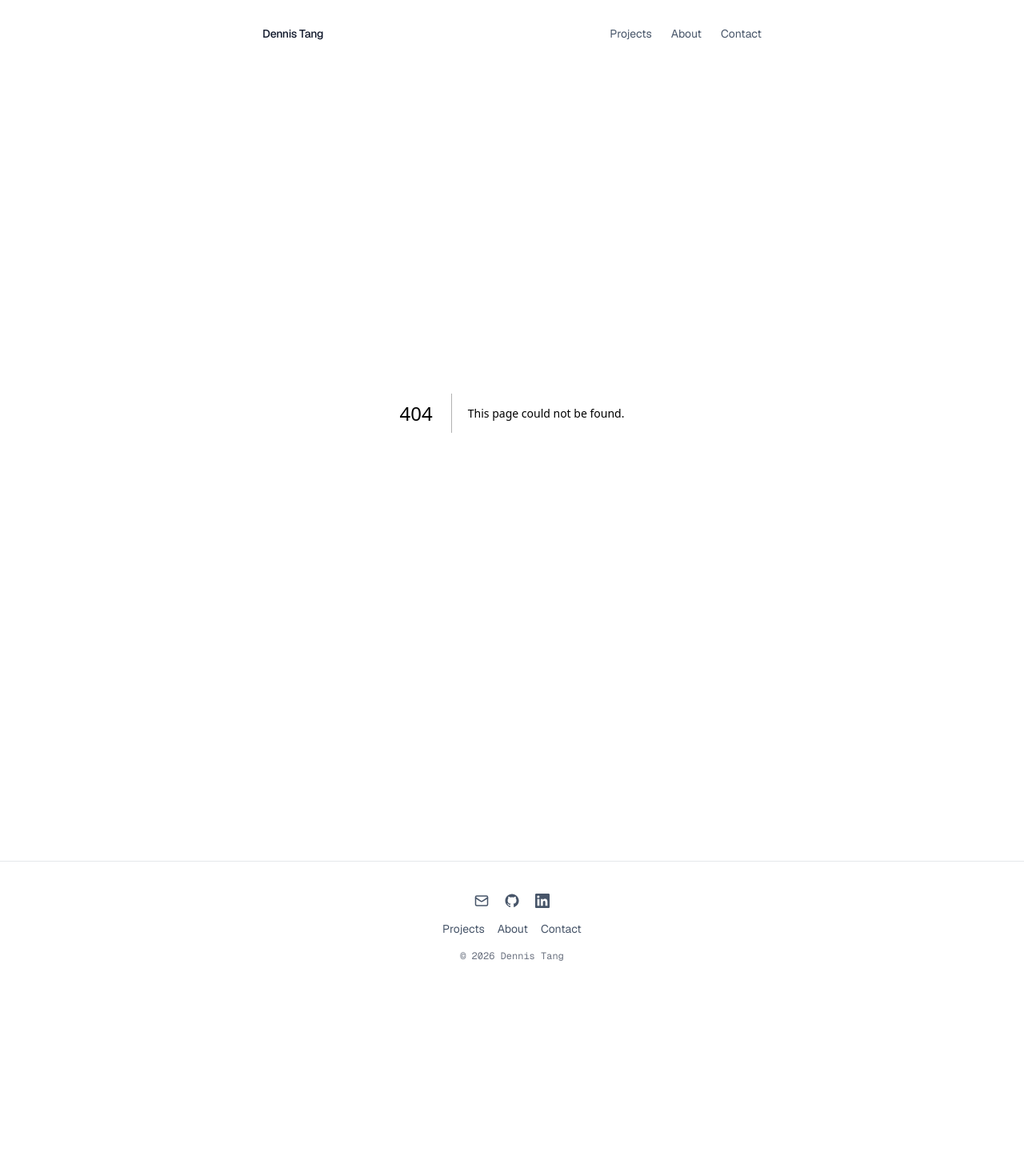
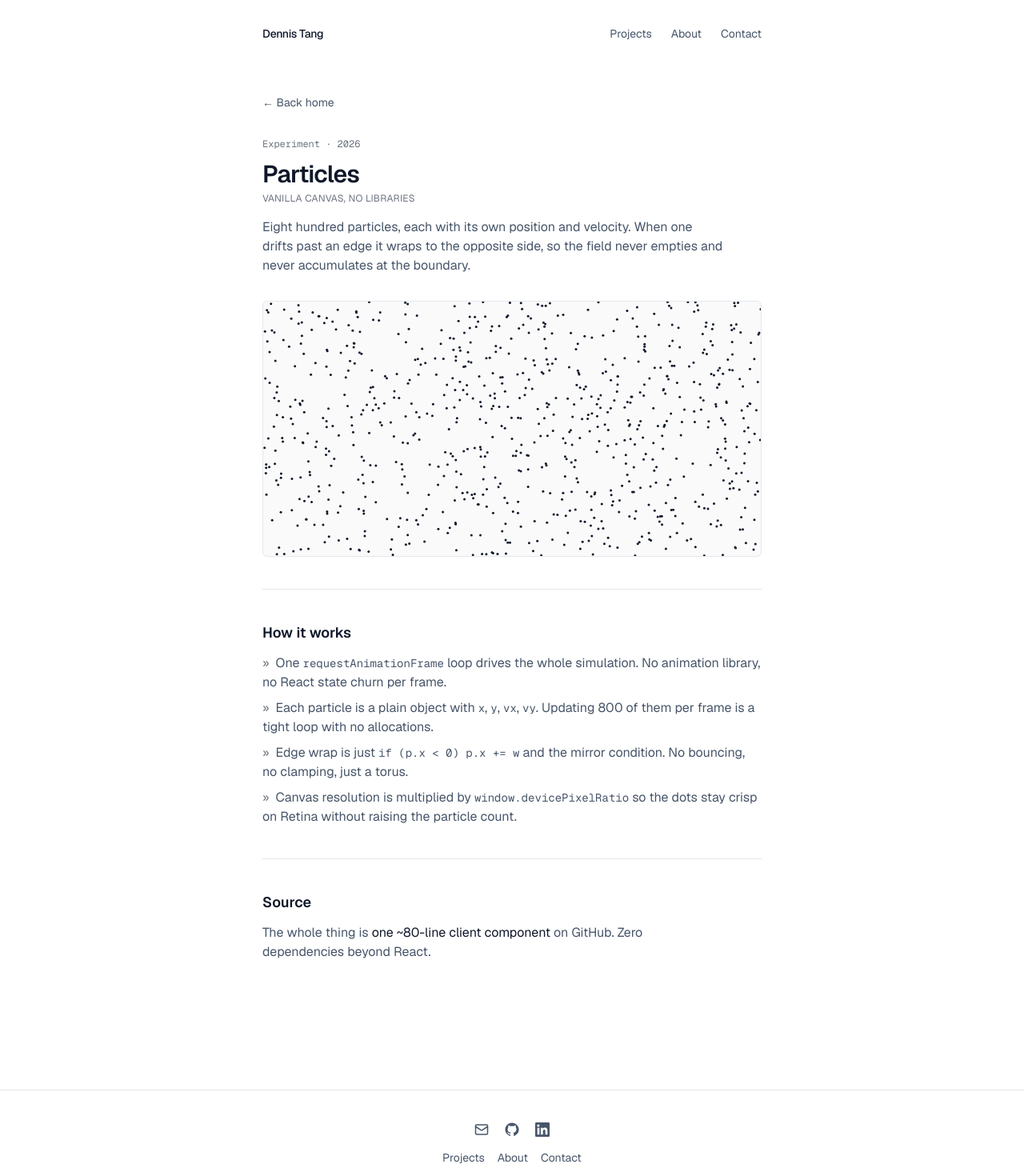
Before and after one commit to dwtang612/dennis-porto, a Next.js app: page /experiments/particles in a window 1280 px wide. Before the commit this address had no page. Shown: the top 1470 px of the page at 80% size. Before the commit the page ends 1243 px from the top, so only its background shows below. Built offline with nearby package versions, Linux system fonts and the light colour scheme.

Commit message:
feat: add /experiments/particles route and home section

```diff
--- /dev/null
+++ b/app/experiments/particles/page.tsx
@@ -0,0 +1,101 @@
+import type { Metadata } from "next";
+import Link from "next/link";
+import { ParticleCanvas } from "@/components/experiments/particle_canvas";
+
+export const metadata: Metadata = {
+  title: "Particles — Dennis Tang",
+  description:
+    "An 800-particle canvas swarm written in vanilla TypeScript with no animation libraries.",
+};
+
+function SectionDivider() {
+  return (
+    <hr className="my-10" style={{ borderColor: "var(--color-border)" }} />
+  );
+}
+
+export default function ParticlesExperiment() {
+  return (
+    <>
+      <Link
+        href="/"
+        className="text-sm text-[var(--color-text-secondary)] hover:text-[var(--color-text-primary)] hover:underline underline-offset-4"
+      >
+        ← Back home
+      </Link>
+
+      <div className="mt-8 flex flex-wrap items-center gap-3">
+        <span className="font-mono text-xs text-[var(--color-text-muted)]">
+          Experiment · 2026
+        </span>
+      </div>
+
+      <h1 className="mt-3 text-3xl font-semibold tracking-tight">Particles</h1>
+      <p className="mt-1 text-xs uppercase tracking-wide text-[var(--color-text-muted)]">
+        Vanilla canvas, no libraries
+      </p>
+      <p className="mt-4 max-w-xl text-[var(--color-text-secondary)]">
+        Eight hundred particles, each with its own position and velocity. When
+        one drifts past an edge it wraps to the opposite side, so the field
+        never empties and never accumulates at the boundary.
+      </p>
+
+      <div className="mt-8">
+        <ParticleCanvas />
+      </div>
+
+      <SectionDivider />
+
+      <section>
+        <h2 className="text-lg font-semibold">How it works</h2>
+        <ul className="mt-3 space-y-2 text-[var(--color-text-secondary)]">
+          <li>
+            <span aria-hidden className="mr-2 text-[var(--color-text-muted)]">»</span>
+            One <code className="font-mono text-sm">requestAnimationFrame</code>{" "}
+            loop drives the whole simulation. No animation library, no React
+            state churn per frame.
+          </li>
+          <li>
+            <span aria-hidden className="mr-2 text-[var(--color-text-muted)]">»</span>
+            Each particle is a plain object with{" "}
+            <code className="font-mono text-sm">x</code>,{" "}
+            <code className="font-mono text-sm">y</code>,{" "}
+            <code className="font-mono text-sm">vx</code>,{" "}
+            <code className="font-mono text-sm">vy</code>. Updating 800 of them
+            per frame is a tight loop with no allocations.
+          </li>
+          <li>
+            <span aria-hidden className="mr-2 text-[var(--color-text-muted)]">»</span>
+            Edge wrap is just{" "}
+            <code className="font-mono text-sm">if (p.x &lt; 0) p.x += w</code>{" "}
+            and the mirror condition. No bouncing, no clamping, just a torus.
+          </li>
+          <li>
+            <span aria-hidden className="mr-2 text-[var(--color-text-muted)]">»</span>
+            Canvas resolution is multiplied by{" "}
+            <code className="font-mono text-sm">window.devicePixelRatio</code>{" "}
+            so the dots stay crisp on Retina without raising the particle count.
+          </li>
+        </ul>
+      </section>
+
+      <SectionDivider />
+
+      <section>
+        <h2 className="text-lg font-semibold">Source</h2>
+        <p className="mt-3 max-w-xl text-[var(--color-text-secondary)]">
+          The whole thing is{" "}
+          <a
+            href="https://github.com/dwtang612/dennis-porto/blob/main/components/experiments/particle_canvas.tsx"
+            target="_blank"
+            rel="noreferrer"
+            className="text-[var(--color-text-primary)] hover:text-[var(--color-accent)] hover:underline underline-offset-4"
+          >
+            one ~80-line client component
+          </a>{" "}
+          on GitHub. Zero dependencies beyond React.
+        </p>
+      </section>
+    </>
+  );
+}
--- a/app/page.tsx
+++ b/app/page.tsx
@@ -111,6 +111,29 @@ export default function HomePage() {
       <SectionDivider />
 
       <section>
+        <SectionHeading>Experiments</SectionHeading>
+        <ul className="mt-4 space-y-4">
+          <li>
+            <div>
+              <span aria-hidden className="mr-2 text-[var(--color-text-muted)]">»</span>
+              <Link
+                href="/experiments/particles"
+                className="text-[var(--color-text-primary)] hover:text-[var(--color-accent)] hover:underline underline-offset-4"
+              >
+                Particles
+              </Link>
+              <span className="ml-2 text-[var(--color-text-muted)]">· 2026</span>
+            </div>
+            <p className="ml-6 text-sm text-[var(--color-text-secondary)]">
+              An 800-particle vanilla-canvas swarm in ~80 lines of TypeScript.
+            </p>
+          </li>
+        </ul>
+      </section>
+
+      <SectionDivider />
+
+      <section>
         <SectionHeading>Contact</SectionHeading>
         <p className="mt-4 text-[var(--color-text-secondary)]">
           If you would like to get in touch, feel free to leave a message.
--- a/app/sandbox/page.tsx
+++ /dev/null
@@ -1,22 +0,0 @@
-import { ParticleCanvas } from "@/components/hero/particle_canvas";
-
-export default function SandboxPage() {
-  return (
-    <section className="pt-4">
-      <p className="text-xs uppercase tracking-wide text-[var(--color-text-muted)]">
-        Sandbox · Stage 2
-      </p>
-      <h1 className="mt-2 text-2xl font-semibold tracking-tight">
-        A swarm of 800 particles
-      </h1>
-      <p className="mt-3 max-w-xl text-sm text-[var(--color-text-secondary)]">
-        Each particle has its own position and velocity. When one drifts off an edge, it
-        wraps to the opposite side so the field never empties.
-      </p>
-
-      <div className="mt-6">
-        <ParticleCanvas />
-      </div>
-    </section>
-  );
-}
--- a/components/hero/particle_canvas.tsx
+++ b/components/experiments/particle_canvas.tsx
@@ -47,7 +47,9 @@ export function ParticleCanvas() {
       const h = canvas.clientHeight;
 
       ctx.clearRect(0, 0, w, h);
-      ctx.fillStyle = "#ec4899";
+      // Slate-900 dots — match the page's text color so the canvas reads as
+      // "more of the page" rather than a foreign element.
+      ctx.fillStyle = "#0f172a";
 
       for (const p of particles) {
         p.x += p.vx;
@@ -73,5 +75,10 @@ export function ParticleCanvas() {
     };
   }, []);
 
-  return <canvas ref={canvasRef} className="h-64 w-full rounded-md bg-black" />;
+  return (
+    <canvas
+      ref={canvasRef}
+      className="h-80 w-full rounded-md border border-[var(--color-border)] bg-[var(--color-surface)]"
+    />
+  );
 }
```
